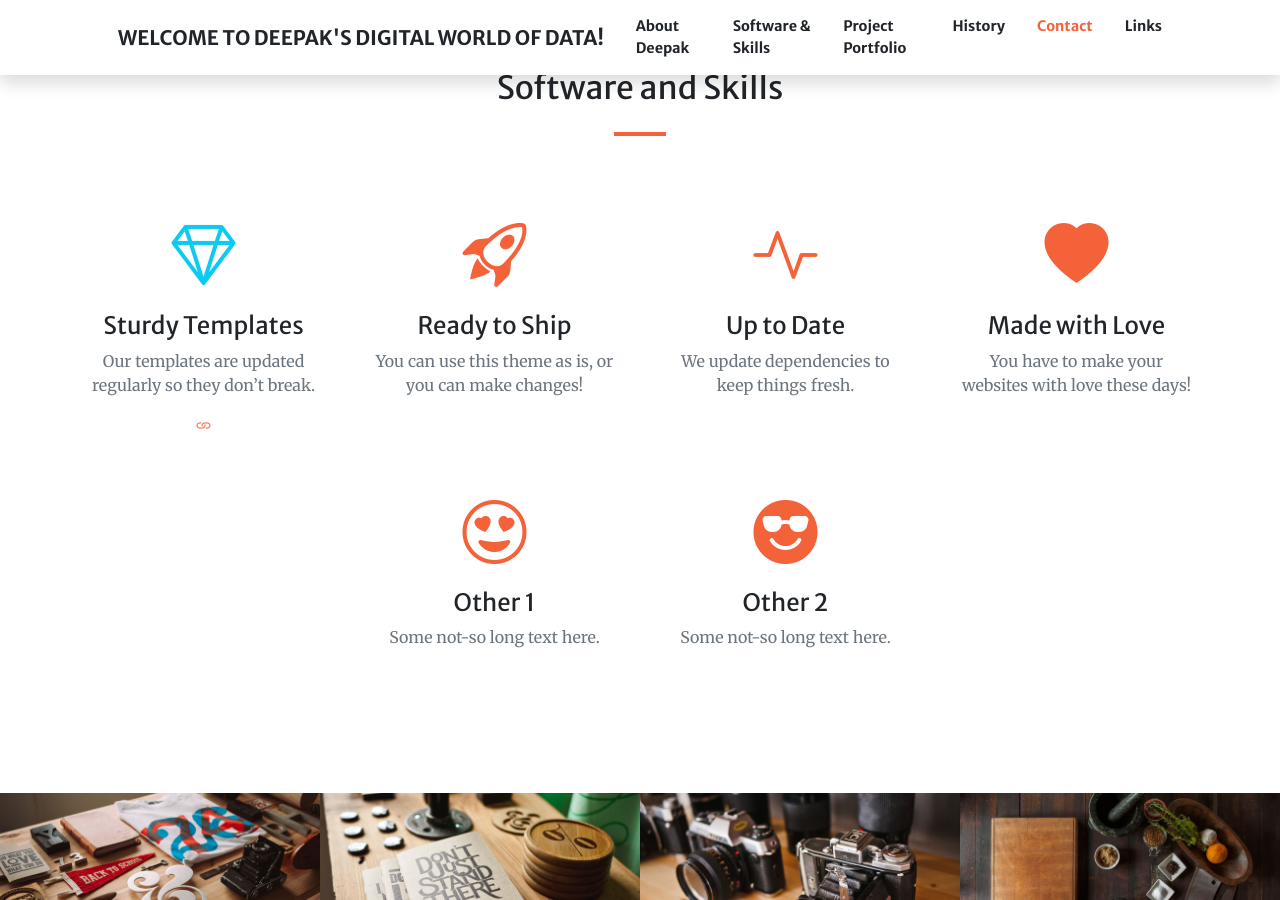
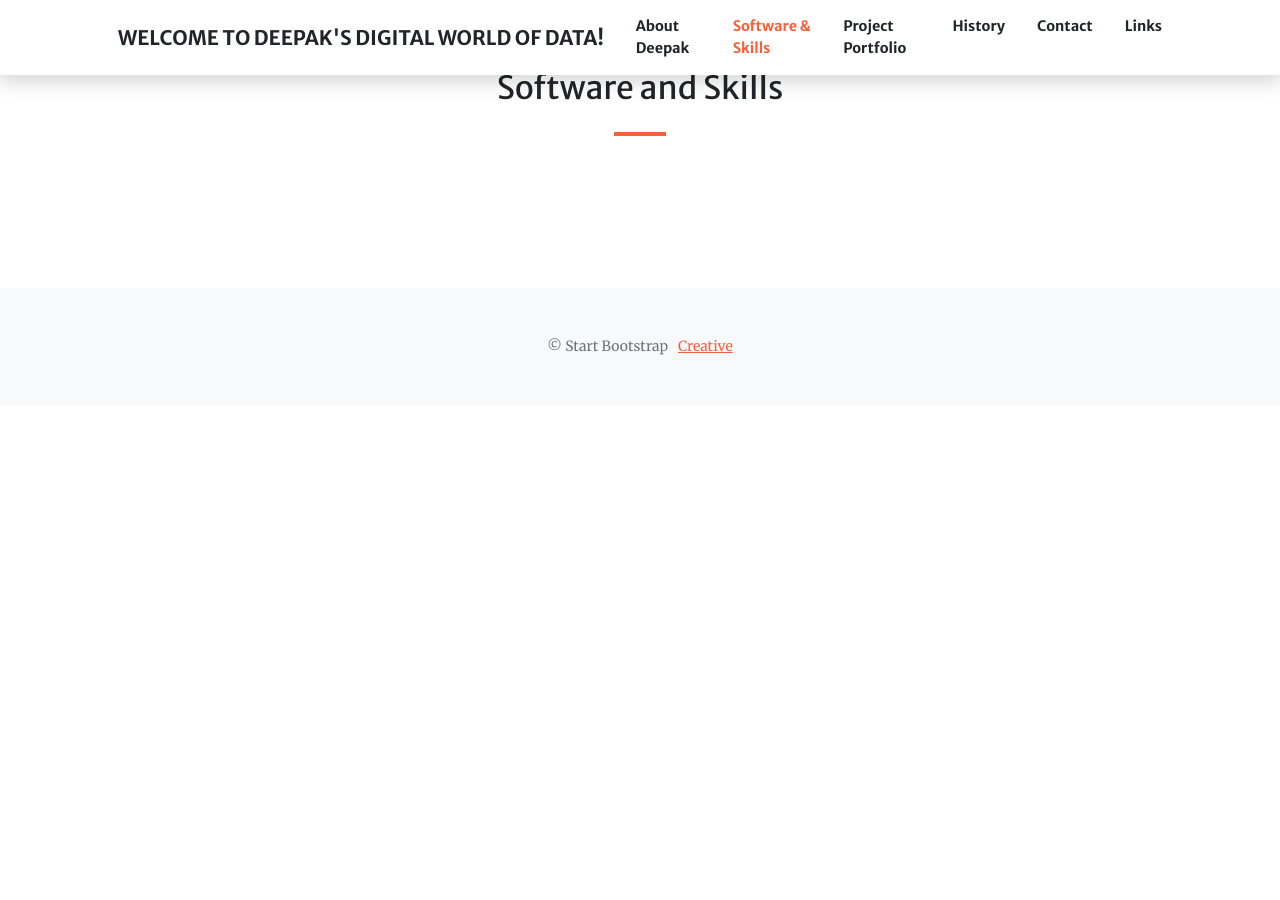
Before and after one commit to deepakm925/deepakm925.github.io, a Jekyll site: the page built from index.md, in a window 1280 px wide and 900 px high, scrolled down 2046 px. Built offline with Jekyll 4.4.1, drawn with Linux system fonts in a browser that asks for light colours; comment, search, counter and statistics services are not loaded; after the commit the page ends 2451 px from its top, so only the background shows below that; some of the changed text lies outside the part shown.

```diff
--- a/index.md
+++ b/index.md
@@ -26,7 +26,7 @@ sections:
         url: '#members'
         class: btn-light
       - title: Software and Skills
-        url: 'services'
+        url: '#services'
         class: btn-light
 
   - type: members.html
@@ -46,106 +46,4 @@ sections:
     #background_style: bg-info
     title: Software and Skills
 
-    services:
-      - title: Sturdy Templates
-        text: Our templates are updated regularly so they don't break.
-        icon: bi-gem text-info
-        url: https://startbootstrap.com/
-      - title: Ready to Ship
-        text: You can use this theme as is, or you can make changes!
-        icon: bi-rocket-takeoff
-      - title: Up to Date
-        text: We update dependencies to keep things fresh.
-        icon: bi-activity
-      - title: Made with Love
-        text: You have to make your websites with love these days!
-        icon: bi-heart-fill
-      - title: Other 1
-        text: Some not-so long text here.
-        icon: bi-emoji-heart-eyes
-      - title: Other 2
-        text: Some not-so long text here.
-        icon: bi-emoji-sunglasses-fill
-
-  - type: portfolio.html
-    # this section has always ID 'portfolio'
-    #section_id: portfolio
-    #background_style: bg-dark
-    projects:
-      - title: Project 1
-        text: This is a very short project description.
-        # the images are located in:
-        # img/portfolio/fullsize
-        # img/portfolio/thumbnails
-        icon: 1.jpg
-        url: '#'
-      - title: Project 2
-        text: This is a very short project description.
-        icon: 2.jpg
-        url: '#'
-      - title: Project 3
-        text: This is a very short project description.
-        icon: 3.jpg
-        url: '#'
-      - title: Project 4
-        text: This is a very short project description.
-        icon: 4.jpg
-        url: '#'
-      - title: Project 5
-        text: This is a very short project description.
-        icon: 5.jpg
-        url: '#'
-      - title: Project 6
-        text: This is a very short project description.
-        icon: 6.jpg
-        url: '#'
-
-  - type: aside.html
-    section_id: aside
-    title: Free Download at Start Bootstrap!
-    actions:
-      - title: Download Now!
-        url: https://startbootstrap.com/themes/creative/
-        class: btn-light
-
-
-  - type: timeline.html
-    section_id: timeline
-    title: Major Achievements!
-    background_style: bg-dark text-primary
-    last_image: assets/img/timeline-end.png
-    actions:
-      - image: assets/img/portfolio/thumbnails/1.jpg
-        title: >+
-          2017-2018
-          **Humble Beginnings**
-        text: >-
-          We begun with small group of people willing to work hard and make our
-          teaching skills worth , in front of all others!
-      - image: assets/img/portfolio/thumbnails/2.jpg
-        title: >+
-          November 2019
-          An Coaching started
-        text: >-
-          We started to gather like minded people and started our stategies
-          and future plans to them. As a result , interested people joined us!
-
-  - type: contact.html
-    section_id: contacts
-    title: Let's Get In Touch!
-    text: >-
-      Ready to start your next project with us? Give us a call or send us an email
-      and we will get back to you as soon as possible!
-    actions:
-    - title: +1 (202) 555-014
-      icon: bi-telephone-fill
-    - title: E-Mail
-      icon: bi-envelope-fill
-      url: mailto:contact@yourwebsite.com
-    - title: Twitter
-      icon: bi-twitter
-      url: '#'
-    - title: Facebook
-      icon: bi-facebook
-      url: '#'
 ---
```
